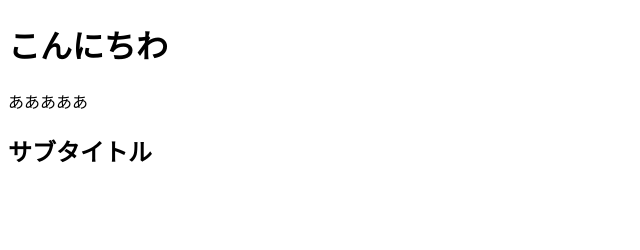
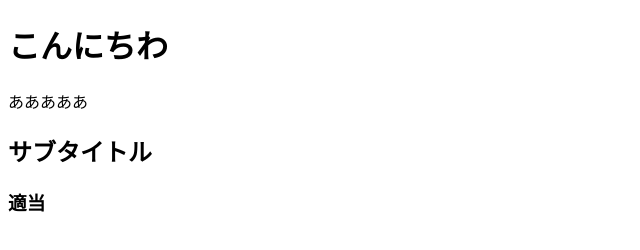
Before and after one commit to Zacky-114514/git-stady-0318, a plain HTML site: page index.html in a window 1280 px wide. Shown: the full height of the page, 0-640 px from the left. Drawn offline with Linux system fonts and the light colour scheme.

Commit message:
ネタ切れ

```diff
--- a/index.html
+++ b/index.html
@@ -11,6 +11,7 @@
     <h1>こんにちわ</h1>
     <p>あああああ</p>
     <h2>サブタイトル</h2>
+    <h3>適当</h3>
 </body>
 
 </html>
```
